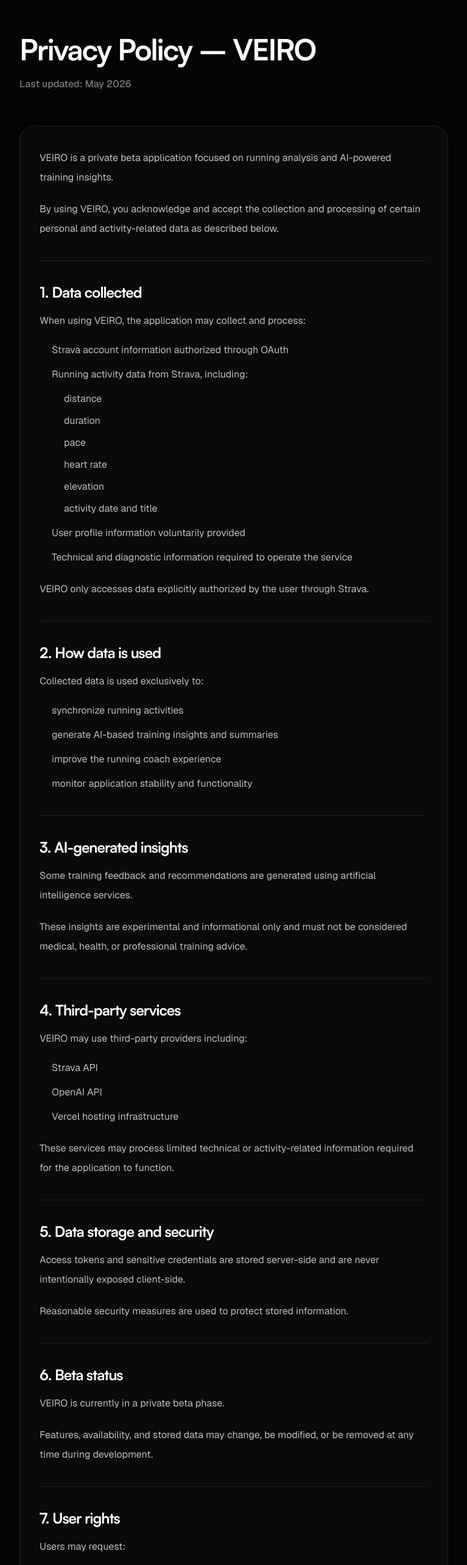
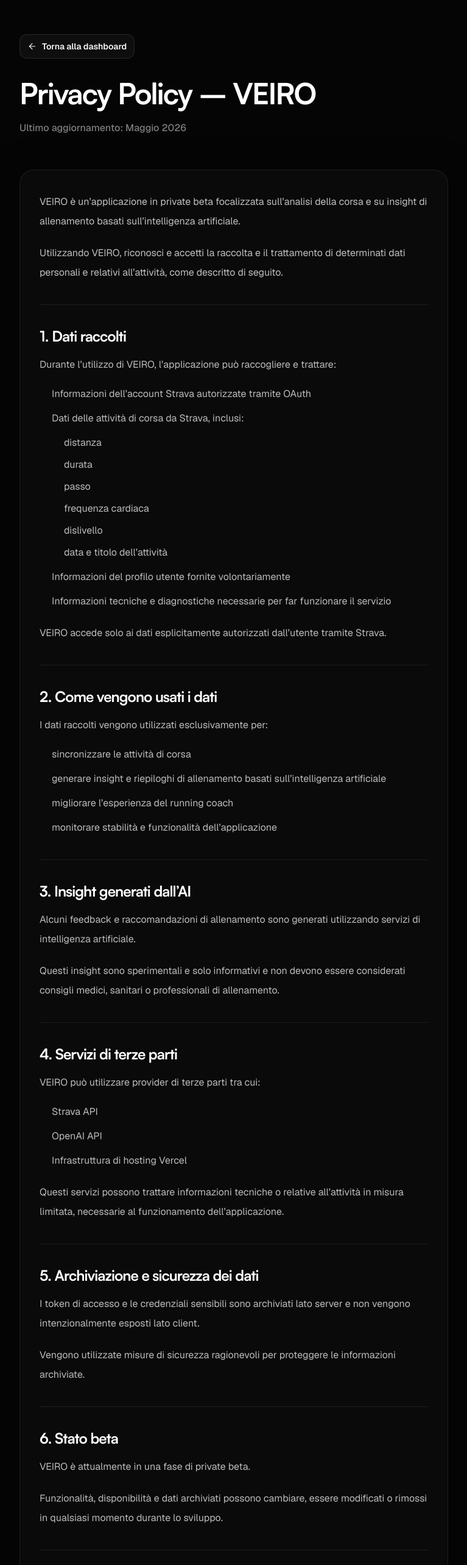
Before and after one commit to marcoronnj/ai-running-coach, a Next.js app: page /privacy in a window 1280 px wide. Shown: the part 40-2606 px from the top of the page at 61% size, without its empty margins (256-1023 px from the left). Built offline with nearby package versions, Linux system fonts and the light colour scheme; no server answers; the database is empty.

Commit message:
change language footer privacies

```diff
--- a/app/components/AppFooter.tsx
+++ b/app/components/AppFooter.tsx
@@ -18,9 +18,9 @@
           <Image
             src="/logo.svg"
             alt="VEIRO"
-            width={86}
+            width={72}
             height={32}
-            className="h-6 w-auto"
+            className="h-5 w-auto"
           />
         </Link>
         <nav aria-label="Legal links" className="flex items-center gap-5">
--- a/app/components/PolicyPage.tsx
+++ b/app/components/PolicyPage.tsx
@@ -1,4 +1,6 @@
 import type { ReactNode } from 'react';
+import Link from 'next/link';
+import { ArrowLeft } from 'lucide-react';
 
 type PolicySection = {
   title?: string;
@@ -12,6 +14,7 @@
   updated?: string;
   intro?: string[];
   sections: PolicySection[];
+  dashboardLabel: string;
 };
 
 function BulletList({ bullets }: { bullets: NonNullable<PolicySection['bullets']> }) {
@@ -45,10 +48,20 @@
   );
 }
 
-export default function PolicyPage({ title, updated, intro = [], sections }: PolicyPageProps) {
+export default function PolicyPage({ title, updated, intro = [], sections, dashboardLabel }: PolicyPageProps) {
   return (
     <main className="min-h-screen bg-[#050505] text-white">
       <section className="mx-auto w-full max-w-3xl px-5 py-14 sm:px-8 sm:py-20 lg:py-24">
+        <div className="mb-8">
+          <Link
+            href="/"
+            className="pressable inline-flex h-10 w-fit items-center justify-center gap-2 rounded-xl border border-white/10 bg-white/[0.04] px-3 text-sm font-semibold text-app-text"
+          >
+            <ArrowLeft size={16} strokeWidth={1.8} />
+            {dashboardLabel}
+          </Link>
+        </div>
+
         <div className="mb-10 sm:mb-14">
           <h1 className="max-w-2xl text-4xl font-bold leading-[1.05] tracking-tight text-white sm:text-5xl">
             {title}
--- a/app/disclaimer/page.tsx
+++ b/app/disclaimer/page.tsx
@@ -1,20 +1,56 @@
 import type { Metadata } from 'next';
 import PolicyPage from '@/app/components/PolicyPage';
+import type { PolicyPageProps } from '@/app/components/PolicyPage';
+import { getCurrentLanguage } from '@/lib/athlete-settings';
+import type { Language } from '@/lib/i18n';
 
 export const metadata: Metadata = {
   title: 'VEIRO Beta Disclaimer',
   description: 'Beta disclaimer for VEIRO.',
 };
 
-export default function DisclaimerPage() {
-  return (
-    <PolicyPage
-      title="VEIRO Beta Disclaimer"
-      intro={[
+export const dynamic = 'force-dynamic';
+
+const disclaimerContent: Record<Language, Omit<PolicyPageProps, 'dashboardLabel'>> = {
+  it: {
+    title: 'Disclaimer Beta VEIRO',
+    intro: [
+      'VEIRO è un running coach sperimentale basato sull’intelligenza artificiale, attualmente disponibile in private beta.',
+      'L’applicazione fornisce insight automatici di allenamento e analisi delle attività basati sui dati importati da Strava e su sistemi di intelligenza artificiale.',
+    ],
+    sections: [
+      {
+        paragraphs: ['Importante:'],
+        bullets: [
+          'VEIRO non è un dispositivo medico',
+          'VEIRO non fornisce consigli medici',
+          'Le raccomandazioni generate dall’AI possono essere inaccurate o incomplete',
+          'Gli utenti restano pienamente responsabili delle proprie decisioni di allenamento, della propria salute e dell’attività fisica',
+        ],
+      },
+      {
+        paragraphs: ['Utilizzando VEIRO, riconosci che:'],
+        bullets: [
+          'l’applicazione è ancora in fase di sviluppo',
+          'possono verificarsi bug o interruzioni',
+          'alcune funzionalità possono cambiare o essere rimosse senza preavviso',
+          'gli insight di allenamento sono forniti solo a scopo informativo',
+        ],
+      },
+      {
+        paragraphs: [
+          'Se avverti dolore, infortuni, problemi di salute o incertezza riguardo all’intensità dell’allenamento, consulta un professionista medico qualificato o un coach prima di prendere decisioni basate sull’applicazione.',
+        ],
+      },
+    ],
+  },
+  en: {
+    title: 'VEIRO Beta Disclaimer',
+    intro: [
       'VEIRO is an experimental AI-powered running coach currently available in private beta.',
       'The application provides automated training insights and activity analysis based on imported Strava data and artificial intelligence systems.',
-      ]}
-      sections={[
+    ],
+    sections: [
       {
         paragraphs: ['Important:'],
         bullets: [
@@ -38,7 +74,18 @@
           'If you experience pain, injury, health issues, or uncertainty regarding training intensity, consult a qualified medical professional or coach before making decisions based on the application.',
         ],
       },
-      ]}
+    ],
+  },
+};
+
+export default async function DisclaimerPage() {
+  const language = await getCurrentLanguage();
+  const content = disclaimerContent[language];
+
+  return (
+    <PolicyPage
+      {...content}
+      dashboardLabel={language === 'en' ? 'Back to dashboard' : 'Torna alla dashboard'}
     />
   );
 }
--- a/app/privacy/page.tsx
+++ b/app/privacy/page.tsx
@@ -1,21 +1,108 @@
 import type { Metadata } from 'next';
 import PolicyPage from '@/app/components/PolicyPage';
+import type { PolicyPageProps } from '@/app/components/PolicyPage';
+import { getCurrentLanguage } from '@/lib/athlete-settings';
+import type { Language } from '@/lib/i18n';
 
 export const metadata: Metadata = {
   title: 'Privacy Policy – VEIRO',
   description: 'Privacy Policy for VEIRO.',
 };
 
-export default function PrivacyPage() {
-  return (
-    <PolicyPage
-      title="Privacy Policy – VEIRO"
-      updated="Last updated: May 2026"
-      intro={[
+export const dynamic = 'force-dynamic';
+
+const privacyContent: Record<Language, Omit<PolicyPageProps, 'dashboardLabel'>> = {
+  it: {
+    title: 'Privacy Policy – VEIRO',
+    updated: 'Ultimo aggiornamento: Maggio 2026',
+    intro: [
+      'VEIRO è un’applicazione in private beta focalizzata sull’analisi della corsa e su insight di allenamento basati sull’intelligenza artificiale.',
+      'Utilizzando VEIRO, riconosci e accetti la raccolta e il trattamento di determinati dati personali e relativi all’attività, come descritto di seguito.',
+    ],
+    sections: [
+      {
+        title: '1. Dati raccolti',
+        paragraphs: ['Durante l’utilizzo di VEIRO, l’applicazione può raccogliere e trattare:'],
+        bullets: [
+          'Informazioni dell’account Strava autorizzate tramite OAuth',
+          {
+            text: 'Dati delle attività di corsa da Strava, inclusi:',
+            children: [
+              'distanza',
+              'durata',
+              'passo',
+              'frequenza cardiaca',
+              'dislivello',
+              'data e titolo dell’attività',
+            ],
+          },
+          'Informazioni del profilo utente fornite volontariamente',
+          'Informazioni tecniche e diagnostiche necessarie per far funzionare il servizio',
+        ],
+        afterBullets: ['VEIRO accede solo ai dati esplicitamente autorizzati dall’utente tramite Strava.'],
+      },
+      {
+        title: '2. Come vengono usati i dati',
+        paragraphs: ['I dati raccolti vengono utilizzati esclusivamente per:'],
+        bullets: [
+          'sincronizzare le attività di corsa',
+          'generare insight e riepiloghi di allenamento basati sull’intelligenza artificiale',
+          'migliorare l’esperienza del running coach',
+          'monitorare stabilità e funzionalità dell’applicazione',
+        ],
+      },
+      {
+        title: '3. Insight generati dall’AI',
+        paragraphs: [
+          'Alcuni feedback e raccomandazioni di allenamento sono generati utilizzando servizi di intelligenza artificiale.',
+          'Questi insight sono sperimentali e solo informativi e non devono essere considerati consigli medici, sanitari o professionali di allenamento.',
+        ],
+      },
+      {
+        title: '4. Servizi di terze parti',
+        paragraphs: ['VEIRO può utilizzare provider di terze parti tra cui:'],
+        bullets: ['Strava API', 'OpenAI API', 'Infrastruttura di hosting Vercel'],
+        afterBullets: [
+          'Questi servizi possono trattare informazioni tecniche o relative all’attività in misura limitata, necessarie al funzionamento dell’applicazione.',
+        ],
+      },
+      {
+        title: '5. Archiviazione e sicurezza dei dati',
+        paragraphs: [
+          'I token di accesso e le credenziali sensibili sono archiviati lato server e non vengono intenzionalmente esposti lato client.',
+          'Vengono utilizzate misure di sicurezza ragionevoli per proteggere le informazioni archiviate.',
+        ],
+      },
+      {
+        title: '6. Stato beta',
+        paragraphs: [
+          'VEIRO è attualmente in una fase di private beta.',
+          'Funzionalità, disponibilità e dati archiviati possono cambiare, essere modificati o rimossi in qualsiasi momento durante lo sviluppo.',
+        ],
+      },
+      {
+        title: '7. Diritti dell’utente',
+        paragraphs: ['Gli utenti possono richiedere:'],
+        bullets: [
+          'accesso ai propri dati archiviati',
+          'eliminazione del proprio account e delle informazioni correlate',
+          'disconnessione del proprio account Strava',
+        ],
+      },
+      {
+        title: '8. Contatti',
+        paragraphs: ['Per qualsiasi richiesta relativa alla privacy, contattare:', 'info@veiro.run'],
+      },
+    ],
+  },
+  en: {
+    title: 'Privacy Policy – VEIRO',
+    updated: 'Last updated: May 2026',
+    intro: [
       'VEIRO is a private beta application focused on running analysis and AI-powered training insights.',
       'By using VEIRO, you acknowledge and accept the collection and processing of certain personal and activity-related data as described below.',
-      ]}
-      sections={[
+    ],
+    sections: [
       {
         title: '1. Data collected',
         paragraphs: ['When using VEIRO, the application may collect and process:'],
@@ -89,7 +176,18 @@
         title: '8. Contact',
         paragraphs: ['For any privacy-related request, contact:', 'info@veiro.run'],
       },
-      ]}
+    ],
+  },
+};
+
+export default async function PrivacyPage() {
+  const language = await getCurrentLanguage();
+  const content = privacyContent[language];
+
+  return (
+    <PolicyPage
+      {...content}
+      dashboardLabel={language === 'en' ? 'Back to dashboard' : 'Torna alla dashboard'}
     />
   );
 }
```
Lines whose indentation alone changed are shown as unchanged.
